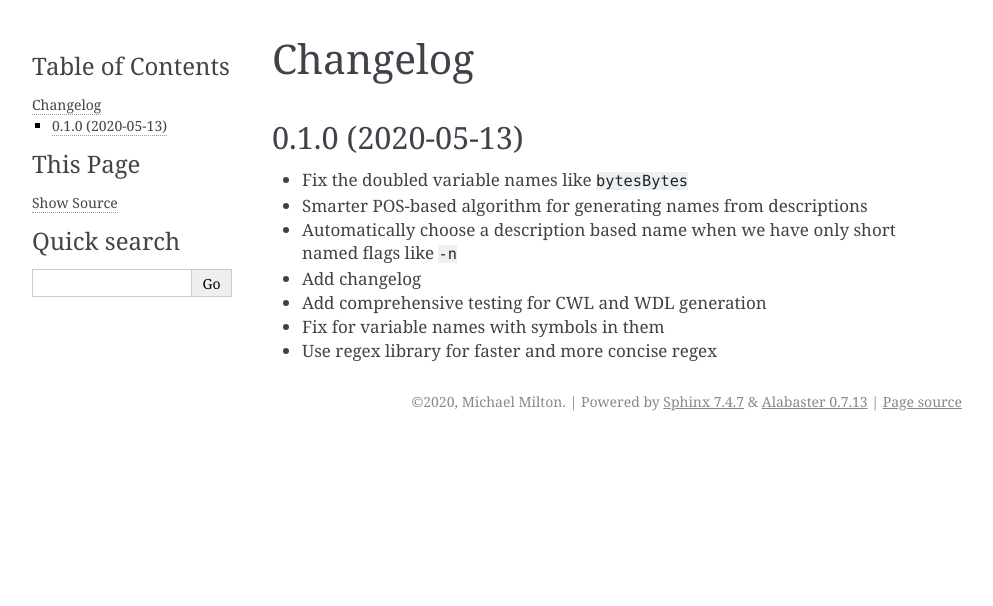
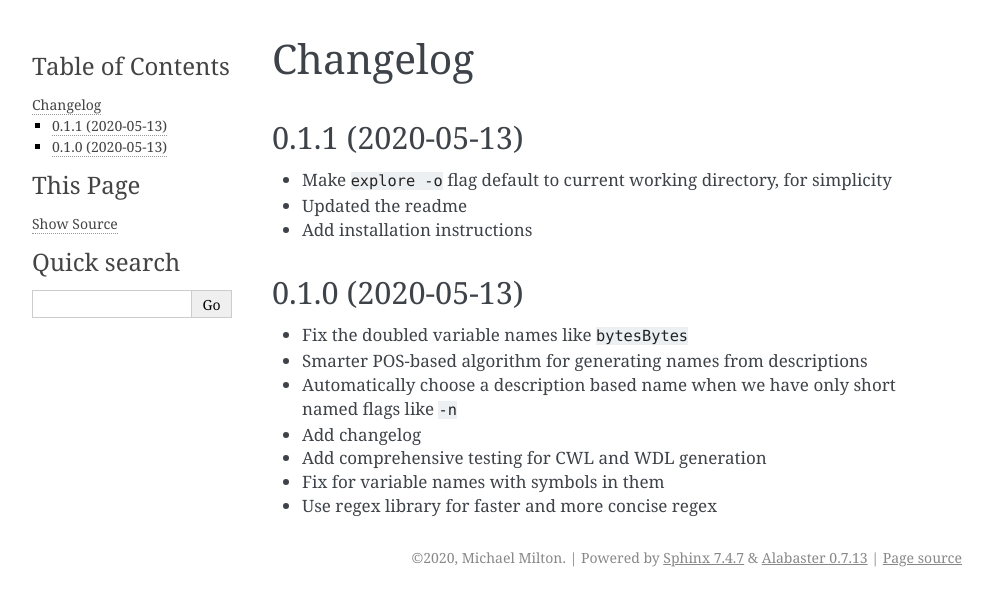
Before and after one commit to aCLImatise/CliHelpParser, a Sphinx documentation site: the page built from docs/changes.rst, in a window 1280 px wide. Shown: the top 606 px of the page, without its empty margins (148-1141 px from the left). Built offline with Sphinx 7.4.7, drawn with Linux system fonts in a browser that asks for light colours.

Commit message:
Bump version, changelog

```diff
--- a/docs/changes.rst
+++ b/docs/changes.rst
@@ -1,5 +1,10 @@
 Changelog
 =========
+0.1.1 (2020-05-13)
+------------------
+* Make ``explore -o`` flag default to current working directory, for simplicity
+* Updated the readme
+* Add installation instructions
 
 0.1.0 (2020-05-13)
 ------------------
--- a/setup.cfg
+++ b/setup.cfg
@@ -1,6 +1,6 @@
 [metadata]
 name = acclimatise
-version = 0.1.0
+version = 0.1.1
 description = Acclimatise is a Python library and command-line utility for parsing the help output of a command-line tool and then outputting a description of the tool in a more structured format
 long_description = file: README.md
 long_description_content_type: text/markdown
```
